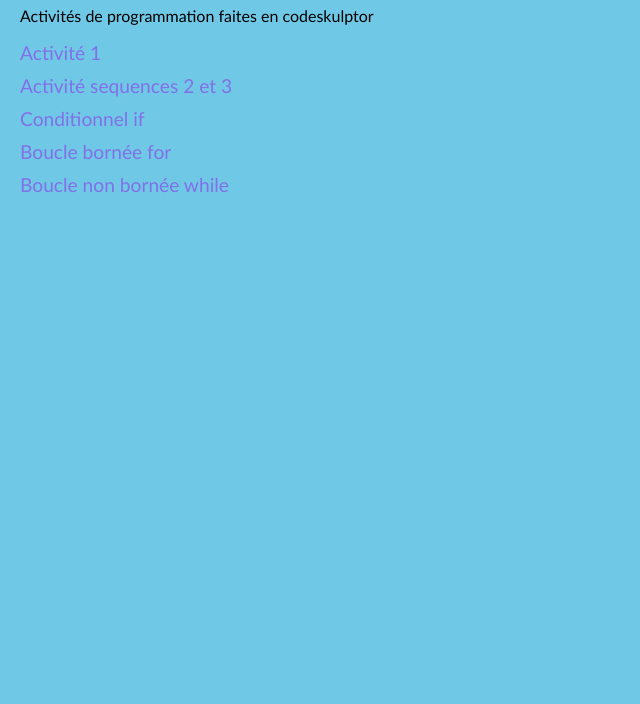
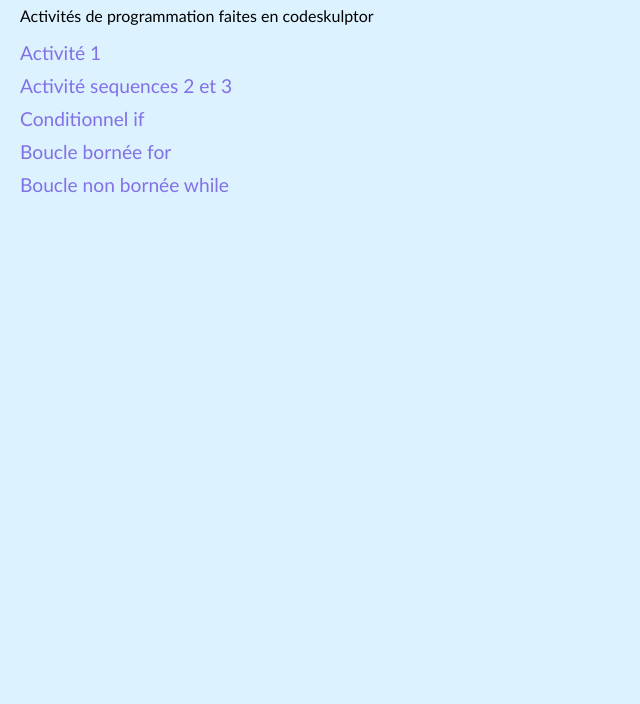
Before and after one commit to juli-arcila/juli-arcila.github.io, a plain HTML site: page programmation.html in a window 1280 px wide. Shown: the part 96-800 px from the top of the page, without its empty margins (0-640 px from the left). Drawn offline with Linux system fonts and the light colour scheme.

Commit message:
Update programmation.html

```diff
--- a/programmation.html
+++ b/programmation.html
@@ -7,7 +7,7 @@
     <style>
         body {
             font-family: calibri, times new roman;
-            background-color: #70c8e7;
+            background-color: #dcf2ff;
             margin: 0;
             padding: 20px;
         }
```
